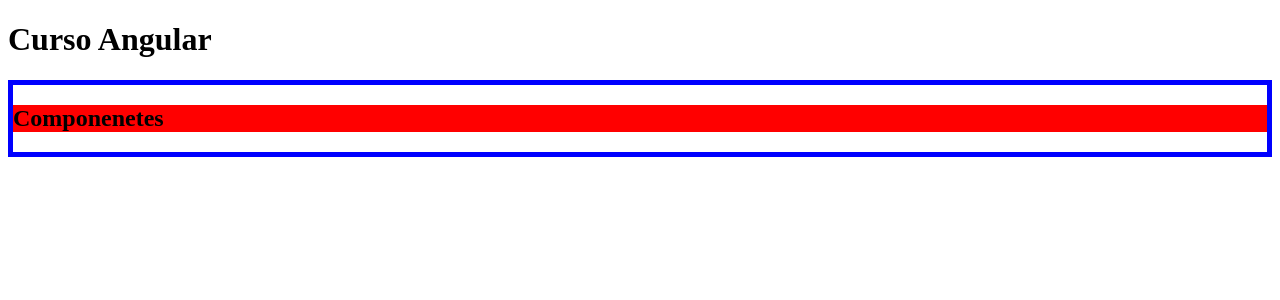
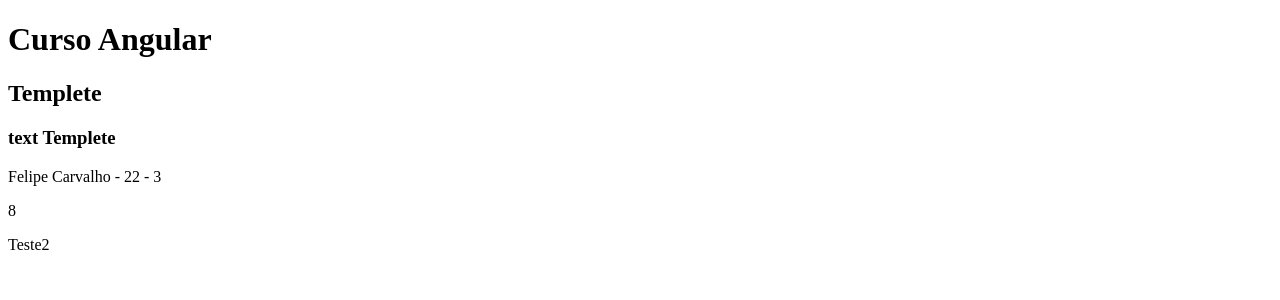
Before and after one commit to lipestile/Estudos_Angular, an Angular app in the folder meu-primeiro-projeto-latest/: page / in a window 1280 px wide. Shown: the top 300 px of the page. Built offline with nearby package versions, Linux system fonts and the light colour scheme.

Commit message:
Text Interpolation

```diff
--- a/meu-primeiro-projeto-latest/src/app/app.component.ts
+++ b/meu-primeiro-projeto-latest/src/app/app.component.ts
@@ -2,16 +2,16 @@
 import { Component } from '@angular/core';
 import { RouterOutlet } from '@angular/router';
 import { NewComponent } from './components/new-component/new-component.component';
+import { TampleteBuildingComponent } from './components/templates/tamplete-building/tamplete-building.component';
 
 @Component({
   selector: 'app-root',
   standalone: true,
-  imports: [CommonModule,RouterOutlet, NewComponent ],
+  imports: [CommonModule,RouterOutlet, NewComponent, TampleteBuildingComponent],
   template:`
     <h1> Curso Angular</h1>
-    <div class="theme-red">
-      <app-new-component />
-    </div>
+    <app-tamplete-building/>
+
   `,
 
 })
--- /dev/null
+++ b/meu-primeiro-projeto-latest/src/app/components/templates/tamplete-building/tamplete-building.component.html
@@ -0,0 +1,7 @@
+<h2> Templete</h2>
+<h3> text Templete</h3>
+<p>{{ name }} - {{ age }} - {{ sum(1,2) }}</p>
+
+<p>{{4 + 4}}</p>
+
+<p>{{ condition }}</p>
--- /dev/null
+++ b/meu-primeiro-projeto-latest/src/app/components/templates/tamplete-building/tamplete-building.component.ts
@@ -0,0 +1,20 @@
+import { CommonModule } from '@angular/common';
+import { Component } from '@angular/core';
+
+@Component({
+  selector: 'app-tamplete-building',
+  standalone: true,
+  imports: [CommonModule],
+  templateUrl: './tamplete-building.component.html',
+  styleUrl: './tamplete-building.component.scss'
+})
+export class TampleteBuildingComponent {
+    public name = "Felipe Carvalho";
+    public age = 22;
+
+    public condition = this.age < 1 ? "Teste" : "Teste2"
+
+    public sum( val1: number, val2: number){
+      return val1 + val2;
+    }
+}
```
Also changed, not shown: meu-primeiro-projeto-latest/src/app/components/templates/tamplete-building/tamplete-building.component.scss (added), 1 other file (tests, documents, lock files or other folders).
